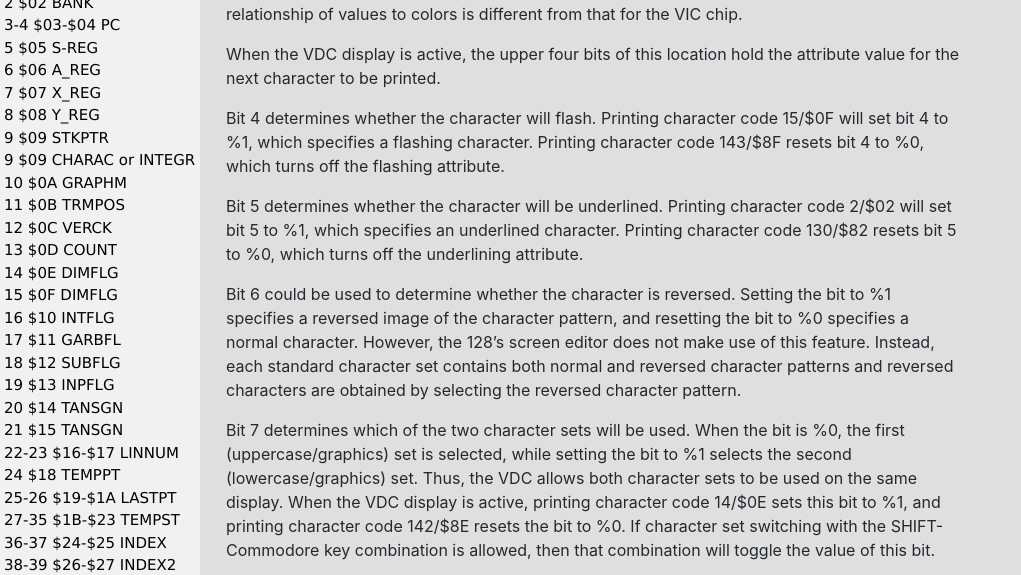
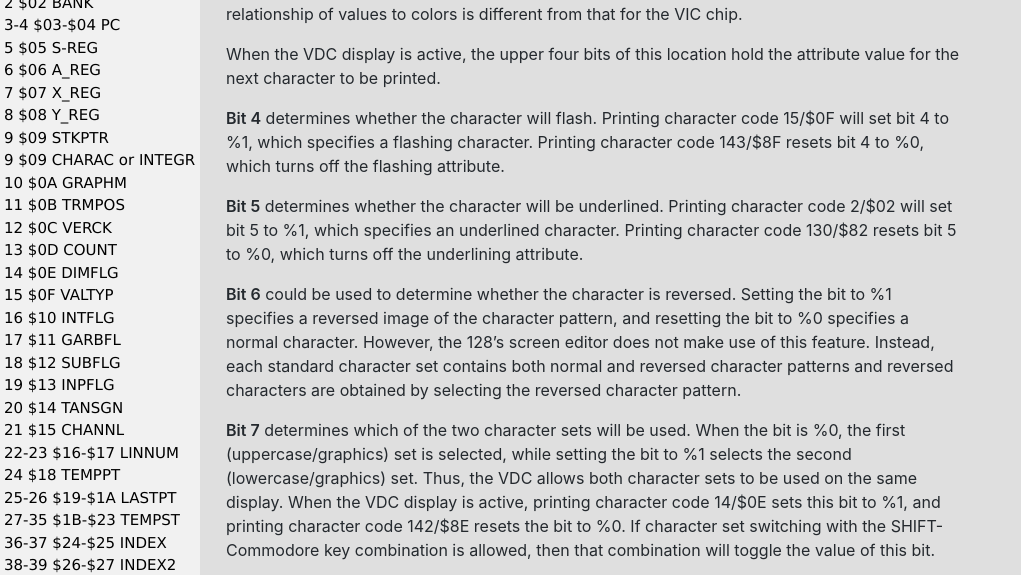
Before and after one commit to c128lib/Reference, a Jekyll site: the page built from 0000.md, in a window 1280 px wide and 1400 px high, scrolled down 56341 px. Shown: the part 152-727 px from the top of the window, without its empty margins (0-1021 px from the left). Built offline with Jekyll 4.4.1, drawn with Linux system fonts in a browser that asks for light colours; comment, search, counter and statistics services are not loaded; some of the changed text lies outside the part shown.

Commit message:
Some typo

```diff
--- a/0000.md
+++ b/0000.md
@@ -399,7 +399,7 @@
 0/$00. This flag is used in testing for the REDIM'D ARRAY
 ERROR condition.
 
-## 15 $0F DIMFLG <a name="0F"></a>
+## 15 $0F VALTYP <a name="0F"></a>
 ### Variable type flag
 This location is used to indicate the type of variable currently
 being evaluated. A value of 0/$00 indicates that the variable
@@ -464,7 +464,7 @@
 used during the TAN function routine [$9459] to indicate the
 sign of the resulting value.
 
-## 21 $15 TANSGN <a name="15"></a>
+## 21 $15 CHANNL <a name="15"></a>
 ### Logical file number for BASIC input and output
 The value in this location specifies the logical file from which
 BASIC will receive input and to which BASIC will direct output.
@@ -2557,19 +2557,19 @@
 this location hold the attribute value for the next character to
 be printed.
 
-Bit 4 determines whether
+**Bit 4** determines whether
 the character will flash. Printing character code 15/$0F will set
 bit 4 to %1, which specifies a flashing character. Printing
 character code 143/$8F resets bit 4 to %0, which turns off the
 flashing attribute.
 
-Bit 5 determines whether the character will
+**Bit 5** determines whether the character will
 be underlined. Printing character code 2/$02 will set bit 5 to
 %1, which specifies an underlined character. Printing character
 code 130/$82 resets bit 5 to %0, which turns off the underlining
 attribute.
 
-Bit 6 could be used to determine whether
+**Bit 6** could be used to determine whether
 the character is reversed. Setting the bit to %1 specifies a
 reversed image of the character pattern, and resetting the bit to
 %0 specifies a normal character. However, the 128's screen
@@ -2578,7 +2578,7 @@
 patterns and reversed characters are obtained by selecting the
 reversed character pattern.
 
-Bit 7 determines which of the two
+**Bit 7** determines which of the two
 character sets will be used. When the bit is %0, the first
 (uppercase/graphics) set is selected, while setting the bit to
 %1 selects the second (lowercase/graphics) set. Thus, the
--- a/_layouts/default.html
+++ b/_layouts/default.html
@@ -16,6 +16,7 @@
     <div class="w3-sidebar w3-light-grey w3-bar-block" style="top:0px; padding: 20px 4px 4px 4px">
       <h3>In this page...</h3>
       {% include toc.html html=content sanitize=true h_min=1 h_max=2 %}
+      <a href="./">home</a>
     </div>
     {% endif %}
     <div class="container-md px-3 my-5 markdown-body" style="margin-left: 210px;">
```
Also changed, not shown: other parts of 0000.md (+1 -1 lines).
